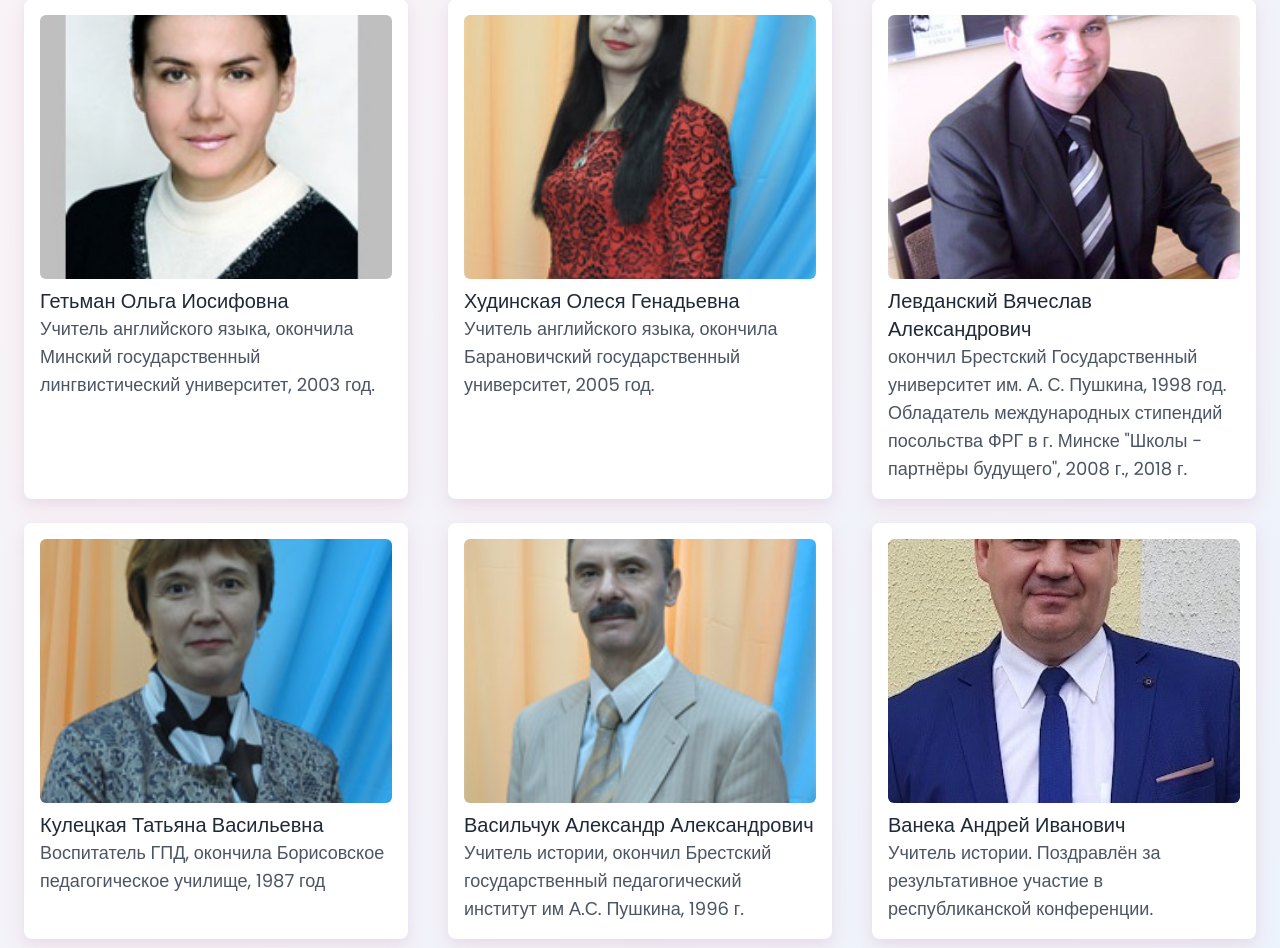
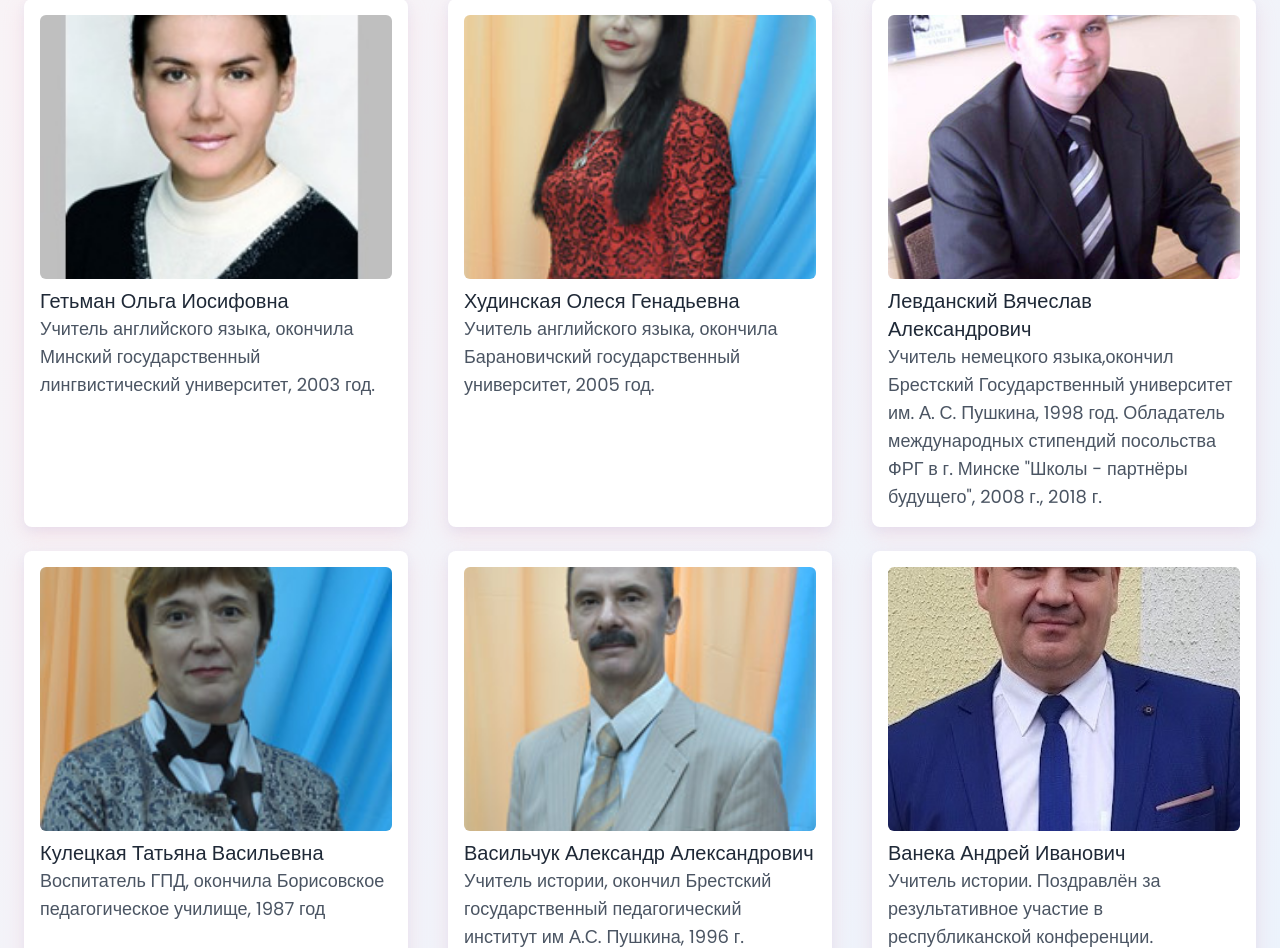
Before and after one commit to mot9lXVII/siteof3sch, a Flask app: page /teachers in a window 1280 px wide. Shown: the part 1193-2141 px from the top of the page. Run offline with Flask 3, Linux system fonts and the light colour scheme; style sheets or scripts are compiled from the project's sources; some libraries are stand-ins or nearby versions.

Commit message:
Update teachers.html

```diff
--- a/templates/teachers.html
+++ b/templates/teachers.html
@@ -68,7 +68,7 @@
                 <img src="{{ url_for('static', filename='images/teachers/levd.jpg') }}" alt="Левданский Вячеслав Александрович" class="absolute inset-0 w-full h-full object-cover rounded-md">
             </div>
             <h4 class="text-lg md:text-xl font-medium text-gray-800 mt-2">Левданский Вячеслав Александрович</h4>
-            <p class="text-base md:text-lg text-gray-600">окончил Брестский Государственный университет им. А. С. Пушкина, 1998 год.
+            <p class="text-base md:text-lg text-gray-600">Учитель немецкого языка,окончил Брестский Государственный университет им. А. С. Пушкина, 1998 год.
 Обладатель международных стипендий посольства ФРГ в г. Минске "Школы - партнёры будущего", 2008 г., 2018 г. </p>
         </div>
         <div class="bg-white p-3 md:p-4 rounded-lg glow-3d max-w-sm mx-auto">
```
